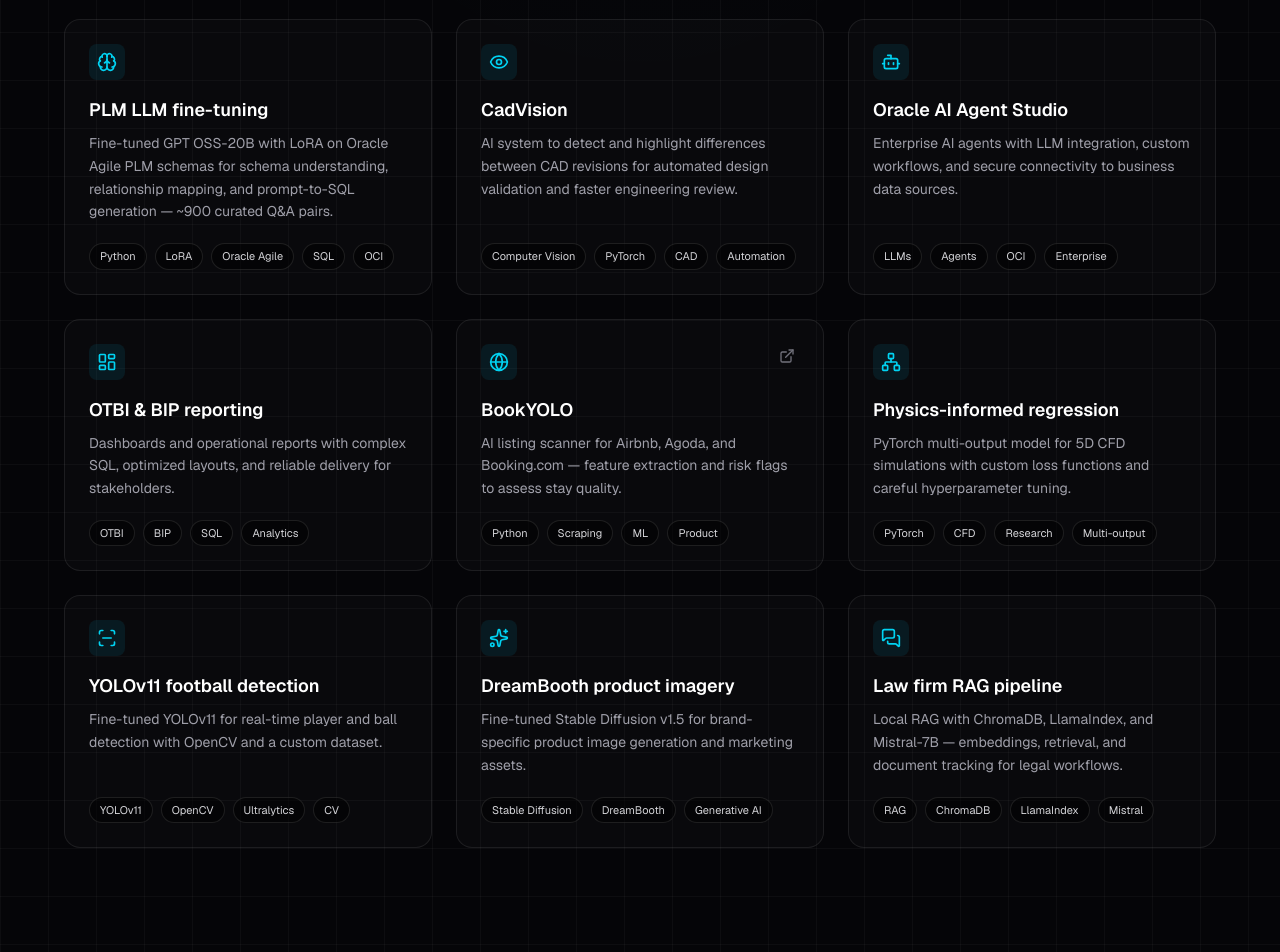
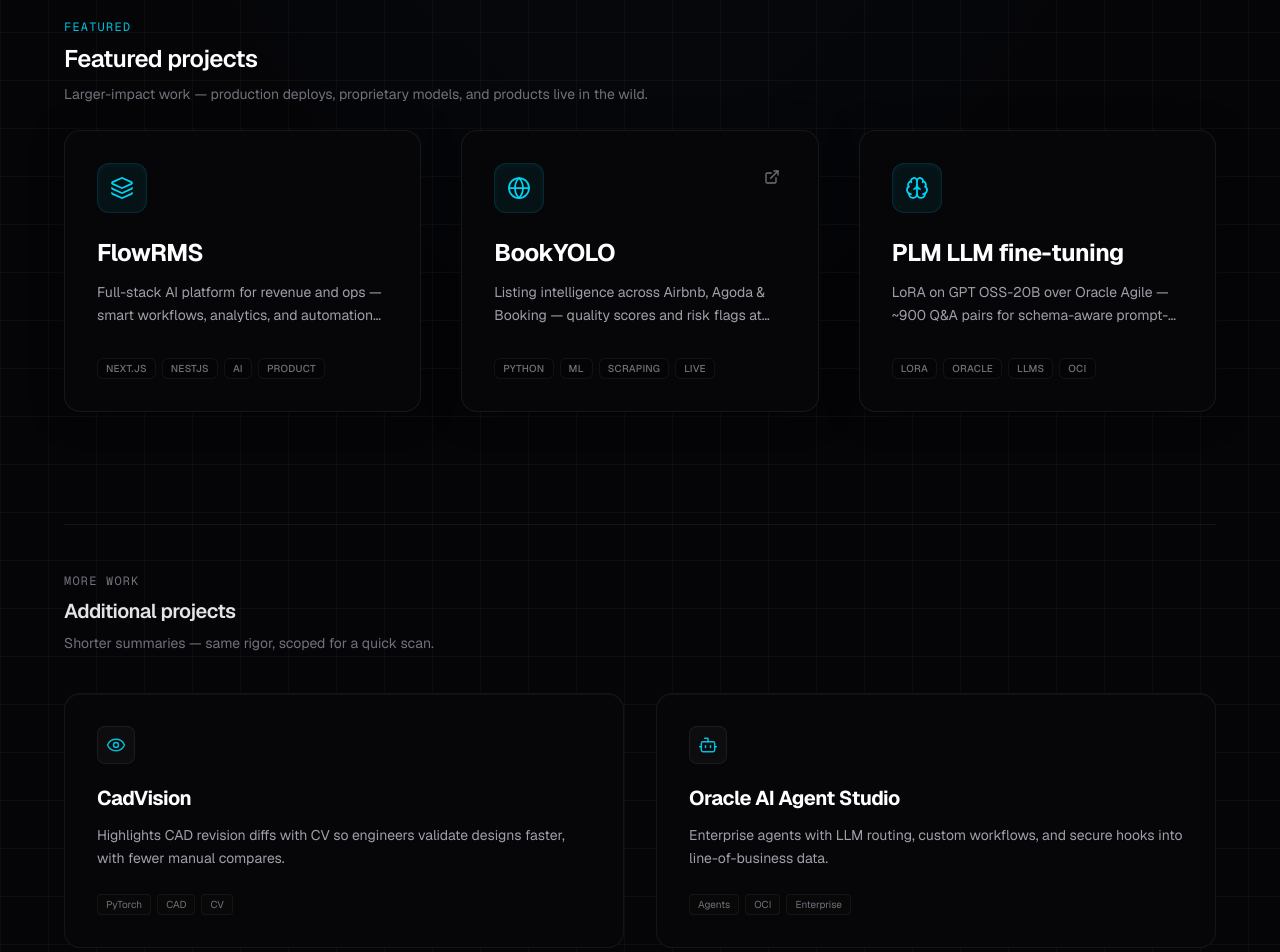
Before and after one commit to FaizannQureshi/my-portfolio, a Next.js app: page / in a window 1280 px wide. Shown: the part 2080-3032 px from the top of the page. Built offline with nearby package versions, Linux system fonts and the light colour scheme.

Commit message:
projects section

```diff
--- a/app/components/Projects.tsx
+++ b/app/components/Projects.tsx
@@ -7,13 +7,14 @@
   Eye,
   Globe,
   LayoutDashboard,
+  Layers,
   MessagesSquare,
   Network,
   ScanLine,
   Sparkles,
   ExternalLink,
 } from "lucide-react";
-import { projects } from "../content/portfolio";
+import { featuredProjects, projects } from "../content/portfolio";
 import SectionHeading from "./SectionHeading";
 
 const iconMap = {
@@ -26,7 +27,27 @@
   scan: ScanLine,
   sparkles: Sparkles,
   messages: MessagesSquare,
+  layers: Layers,
 } as const;
+
+type IconKey = keyof typeof iconMap;
+
+const container = {
+  hidden: { opacity: 0 },
+  show: {
+    opacity: 1,
+    transition: { staggerChildren: 0.06 },
+  },
+};
+
+const item = {
+  hidden: { opacity: 0, y: 20 },
+  show: {
+    opacity: 1,
+    y: 0,
+    transition: { type: "spring" as const, stiffness: 380, damping: 28 },
+  },
+};
 
 export default function Projects() {
   return (
@@ -34,48 +55,137 @@
       <SectionHeading
         label="// PROJECTS"
         title="What I've Built"
-        subtitle="AI-powered systems, from research-grade models to production integrations."
+        subtitle="Flagship work first — then a broader set of shipped systems and experiments."
       />
 
-      <div className="max-w-6xl mx-auto grid sm:grid-cols-2 lg:grid-cols-3 gap-5 md:gap-6">
-        {projects.map((p, i) => {
-          const Icon = iconMap[p.icon];
+      <div className="max-w-6xl mx-auto">
+        {/* Featured */}
+        <div className="mb-4 md:mb-6">
+          <p className="font-mono text-xs text-cyan-400/90 tracking-widest uppercase">
+            Featured
+          </p>
+          <h3 className="mt-2 text-xl md:text-2xl font-semibold text-white tracking-tight">
+            Featured projects
+          </h3>
+          <p className="mt-2 text-sm text-zinc-500 max-w-2xl leading-relaxed">
+            Larger-impact work — production deploys, proprietary models, and
+            products live in the wild.
+          </p>
+        </div>
+
+        <motion.div
+          variants={container}
+          initial="hidden"
+          whileInView="show"
+          viewport={{ once: true, margin: "-40px" }}
+          className="grid grid-cols-1 md:grid-cols-2 lg:grid-cols-3 gap-8 lg:gap-10"
+        >
+          {featuredProjects.map((p) => {
+            const Icon = iconMap[p.icon as IconKey];
             return (
               <motion.article
                 key={p.title}
-              initial={{ opacity: 0, y: 16 }}
-              whileInView={{ opacity: 1, y: 0 }}
-              viewport={{ once: true }}
-              transition={{ delay: i * 0.05 }}
-              className="group rounded-2xl border border-white/[0.08] bg-white/[0.02] p-6 hover:border-cyan-500/25 hover:bg-white/[0.04] transition-all duration-300 flex flex-col"
+                variants={item}
+                whileHover={{ scale: 1.02, y: -6 }}
+                transition={{ type: "spring", stiffness: 400, damping: 26 }}
+                className="group relative flex flex-col"
               >
-              <div className="flex items-start justify-between gap-2">
-                <span className="inline-flex p-2 rounded-lg bg-cyan-500/10 text-cyan-400">
-                  <Icon className="w-5 h-5" aria-hidden />
+                <div
+                  className="absolute -inset-px rounded-2xl bg-gradient-to-br from-cyan-500/25 via-transparent to-violet-500/20 opacity-0 blur-sm transition-opacity duration-300 group-hover:opacity-100 pointer-events-none"
+                  aria-hidden
+                />
+                <div
+                  className="relative flex h-full flex-col rounded-2xl border border-white/[0.07] bg-[#070709]/95 p-8 shadow-[0_4px_40px_-12px_rgba(0,0,0,0.7)] backdrop-blur-md transition-[border-color,box-shadow] duration-300 group-hover:border-cyan-500/25 group-hover:shadow-[0_8px_50px_-16px_rgba(34,211,238,0.18)]"
+                >
+                  <div className="flex items-start justify-between gap-3">
+                    <span className="inline-flex rounded-xl border border-cyan-500/15 bg-cyan-500/[0.07] p-3 text-cyan-400 shadow-inner shadow-cyan-500/5">
+                      <Icon className="h-6 w-6" strokeWidth={1.75} aria-hidden />
                     </span>
                     {"href" in p && p.href ? (
                       <a
                         href={p.href}
                         target="_blank"
                         rel="noopener noreferrer"
-                    className="text-zinc-500 hover:text-cyan-400 transition-colors p-1"
+                        className="rounded-lg p-1.5 text-zinc-500 transition-colors hover:bg-white/5 hover:text-cyan-400"
                         aria-label={`Open ${p.title}`}
                       >
-                    <ExternalLink className="w-4 h-4" />
+                        <ExternalLink className="h-4 w-4" />
                       </a>
                     ) : null}
                   </div>
-              <h3 className="mt-4 text-lg font-semibold text-white group-hover:text-cyan-100 transition-colors">
+
+                  <h4 className="mt-6 text-xl md:text-2xl font-bold tracking-tight text-white">
                     {p.title}
-              </h3>
-              <p className="mt-2 text-sm text-zinc-400 leading-relaxed flex-1">
-                {p.description}
+                  </h4>
+                  <p className="mt-3 text-sm leading-relaxed text-zinc-400 line-clamp-2">
+                    {p.tagline}
                   </p>
-              <div className="mt-5 flex flex-wrap gap-2">
+
+                  <div className="mt-auto pt-8 flex flex-wrap gap-1.5">
                     {p.tags.map((t) => (
                       <span
                         key={t}
-                    className="text-[11px] px-2.5 py-1 rounded-full bg-black/50 border border-white/10 text-zinc-300"
+                        className="rounded-md border border-white/[0.06] bg-black/30 px-2 py-0.5 text-[10px] font-medium uppercase tracking-wide text-zinc-500"
+                      >
+                        {t}
+                      </span>
+                    ))}
+                  </div>
+                </div>
+              </motion.article>
+            );
+          })}
+        </motion.div>
+
+        {/* More projects */}
+        <div className="mt-20 md:mt-28 pt-12 border-t border-white/[0.06]">
+          <div className="mb-8 md:mb-10">
+            <p className="font-mono text-xs text-zinc-500 tracking-widest uppercase">
+              More work
+            </p>
+            <h3 className="mt-2 text-lg md:text-xl font-semibold text-zinc-200 tracking-tight">
+              Additional projects
+            </h3>
+            <p className="mt-2 text-sm text-zinc-500 max-w-2xl">
+              Shorter summaries — same rigor, scoped for a quick scan.
+            </p>
+          </div>
+
+          <motion.div
+            variants={container}
+            initial="hidden"
+            whileInView="show"
+            viewport={{ once: true, margin: "-40px" }}
+            className="grid grid-cols-1 md:grid-cols-2 gap-6 md:gap-8"
+          >
+            {projects.map((p) => {
+              const Icon = iconMap[p.icon as IconKey];
+              return (
+                <motion.article
+                  key={p.title}
+                  variants={item}
+                  whileHover={{ y: -3 }}
+                  transition={{ type: "spring", stiffness: 450, damping: 30 }}
+                  className="group flex flex-col rounded-2xl border border-white/[0.06] bg-[#060608] p-7 md:p-8 shadow-[inset_0_1px_0_0_rgba(255,255,255,0.04)] transition-[border-color,box-shadow] duration-300 hover:border-white/[0.12] hover:shadow-[0_12px_40px_-20px_rgba(34,211,238,0.12)]"
+                >
+                  <div className="flex items-start justify-between gap-2">
+                    <span className="inline-flex rounded-lg border border-white/[0.06] bg-white/[0.03] p-2 text-cyan-400/90">
+                      <Icon className="h-5 w-5" strokeWidth={1.75} aria-hidden />
+                    </span>
+                  </div>
+
+                  <h4 className="mt-5 text-lg md:text-xl font-bold tracking-tight text-white group-hover:text-zinc-50 transition-colors">
+                    {p.title}
+                  </h4>
+                  <p className="mt-3 text-sm leading-[1.65] text-zinc-400 line-clamp-2">
+                    {p.description}
+                  </p>
+
+                  <div className="mt-6 flex flex-wrap gap-1.5">
+                    {p.tags.map((t) => (
+                      <span
+                        key={t}
+                        className="rounded border border-white/[0.05] bg-zinc-950/80 px-2 py-0.5 text-[10px] text-zinc-500"
                       >
                         {t}
                       </span>
@@ -84,6 +194,8 @@
                 </motion.article>
               );
             })}
+          </motion.div>
+        </div>
       </div>
     </section>
   );
--- a/app/content/portfolio.ts
+++ b/app/content/portfolio.ts
@@ -31,70 +31,82 @@
   { value: "10+", label: "AI Tools & Frameworks Used" },
 ] as const;
 
-export const projects = [
+/** Highlighted work — larger cards in the Projects section */
+export const featuredProjects = [
+  {
+    icon: "layers" as const,
+    title: "FlowRMS",
+    tagline:
+      "Full-stack AI platform for revenue and ops — smart workflows, analytics, and automation for property teams.",
+    tags: ["Next.js", "NestJS", "AI", "Product"],
+  },
+  {
+    icon: "globe" as const,
+    title: "BookYOLO",
+    tagline:
+      "Listing intelligence across Airbnb, Agoda & Booking — quality scores and risk flags at scale.",
+    href: "https://bookyolo.com/",
+    tags: ["Python", "ML", "Scraping", "Live"],
+  },
   {
     icon: "brain" as const,
     title: "PLM LLM fine-tuning",
-    description:
-      "Fine-tuned GPT OSS-20B with LoRA on Oracle Agile PLM schemas for schema understanding, relationship mapping, and prompt-to-SQL generation — ~900 curated Q&A pairs.",
-    tags: ["Python", "LoRA", "Oracle Agile", "SQL", "OCI"],
+    tagline:
+      "LoRA on GPT OSS-20B over Oracle Agile — ~900 Q&A pairs for schema-aware prompt-to-SQL.",
+    tags: ["LoRA", "Oracle", "LLMs", "OCI"],
   },
+] as const;
+
+/** Additional work — compact cards */
+export const projects = [
   {
     icon: "eye" as const,
     title: "CadVision",
     description:
-      "AI system to detect and highlight differences between CAD revisions for automated design validation and faster engineering review.",
-    tags: ["Computer Vision", "PyTorch", "CAD", "Automation"],
+      "Highlights CAD revision diffs with CV so engineers validate designs faster, with fewer manual compares.",
+    tags: ["PyTorch", "CAD", "CV"],
   },
   {
     icon: "bot" as const,
     title: "Oracle AI Agent Studio",
     description:
-      "Enterprise AI agents with LLM integration, custom workflows, and secure connectivity to business data sources.",
-    tags: ["LLMs", "Agents", "OCI", "Enterprise"],
+      "Enterprise agents with LLM routing, custom workflows, and secure hooks into line-of-business data.",
+    tags: ["Agents", "OCI", "Enterprise"],
   },
   {
     icon: "layout" as const,
     title: "OTBI & BIP reporting",
     description:
-      "Dashboards and operational reports with complex SQL, optimized layouts, and reliable delivery for stakeholders.",
-    tags: ["OTBI", "BIP", "SQL", "Analytics"],
-  },
-  {
-    icon: "globe" as const,
-    title: "BookYOLO",
-    description:
-      "AI listing scanner for Airbnb, Agoda, and Booking.com — feature extraction and risk flags to assess stay quality.",
-    href: "https://bookyolo.com/",
-    tags: ["Python", "Scraping", "ML", "Product"],
+      "Operational dashboards and BIP reports — heavy SQL, clean layouts, reliable stakeholder delivery.",
+    tags: ["OTBI", "BIP", "SQL"],
   },
   {
     icon: "network" as const,
     title: "Physics-informed regression",
     description:
-      "PyTorch multi-output model for 5D CFD simulations with custom loss functions and careful hyperparameter tuning.",
-    tags: ["PyTorch", "CFD", "Research", "Multi-output"],
+      "PyTorch multi-output models for 5D CFD with custom losses — tuned for simulation accuracy.",
+    tags: ["PyTorch", "CFD", "Research"],
   },
   {
     icon: "scan" as const,
     title: "YOLOv11 football detection",
     description:
-      "Fine-tuned YOLOv11 for real-time player and ball detection with OpenCV and a custom dataset.",
-    tags: ["YOLOv11", "OpenCV", "Ultralytics", "CV"],
+      "Custom YOLOv11 + OpenCV pipeline for real-time player and ball tracking on match footage.",
+    tags: ["YOLOv11", "OpenCV", "CV"],
   },
   {
     icon: "sparkles" as const,
     title: "DreamBooth product imagery",
     description:
-      "Fine-tuned Stable Diffusion v1.5 for brand-specific product image generation and marketing assets.",
-    tags: ["Stable Diffusion", "DreamBooth", "Generative AI"],
+      "Brand-tuned Stable Diffusion v1.5 for consistent product shots and campaign-ready assets.",
+    tags: ["SD", "DreamBooth", "Gen AI"],
   },
   {
     icon: "messages" as const,
     title: "Law firm RAG pipeline",
     description:
-      "Local RAG with ChromaDB, LlamaIndex, and Mistral-7B — embeddings, retrieval, and document tracking for legal workflows.",
-    tags: ["RAG", "ChromaDB", "LlamaIndex", "Mistral"],
+      "Local RAG with ChromaDB, LlamaIndex & Mistral — tracked embeddings for confidential legal search.",
+    tags: ["RAG", "LlamaIndex", "Mistral"],
   },
 ] as const;
 
```
Lines whose indentation alone changed are shown as unchanged.
